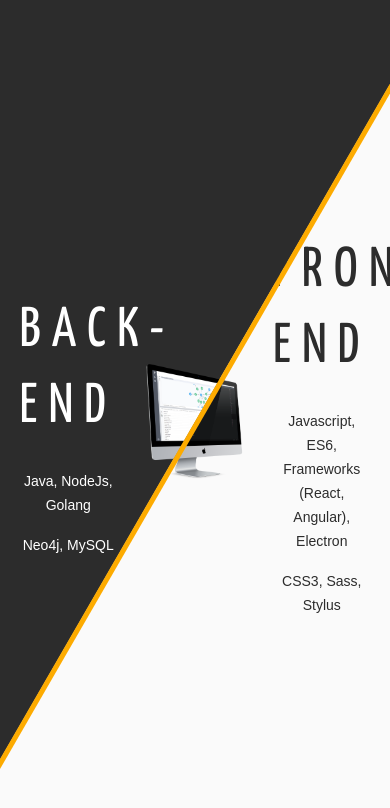
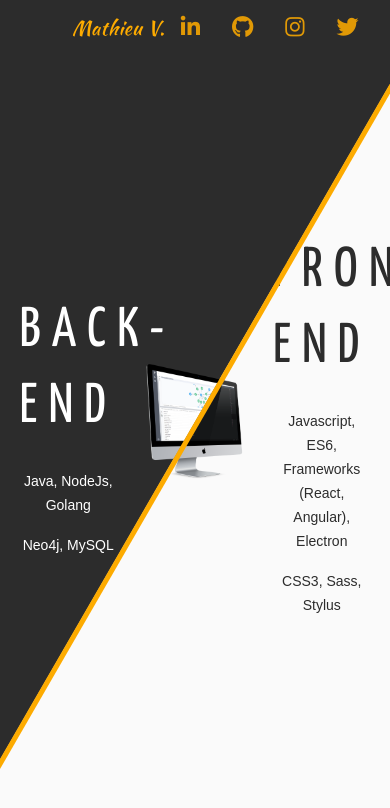
Before and after one commit to Fairen/fairen.github.io, a plain HTML site: page index.html in a window 390 px wide. Drawn offline with nearby package versions, Linux system fonts and the light colour scheme.

Commit message:
[UPFATE] Fix responsive behaviour on navbar display

```diff
--- a/index.html
+++ b/index.html
@@ -39,7 +39,7 @@
   </head>
   <body>
     <div class="mdl-layout mdl-js-layout has-drawer is-upgraded">
-        <header class="mdl-layout__header mdl-layout__header--scroll fixed mdl-layout__header--transparent">
+        <header class="mdl-layout__header mdl-layout__header--scroll fixed mdl-layout__header--transparent flex-important">
             <div class="mdl-layout__header-row">
                 <!-- Title -->
                 <span class="mdl-layout-title kaushan-script orange">Mathieu V.</span>
--- a/styles.css
+++ b/styles.css
@@ -24,11 +24,8 @@
     font-size: 22px;
 }
 
-body{
-    background : url("./images/workspace.jpg");
-    background-repeat: repeat;
-    background-position: center 0px;
-    background-attachment: fixed;
+.flex-important{
+    display: flex !important;
 }
 
 /* Reset. */
```
Also changed, not shown: images/workspace.jpg (deleted).
